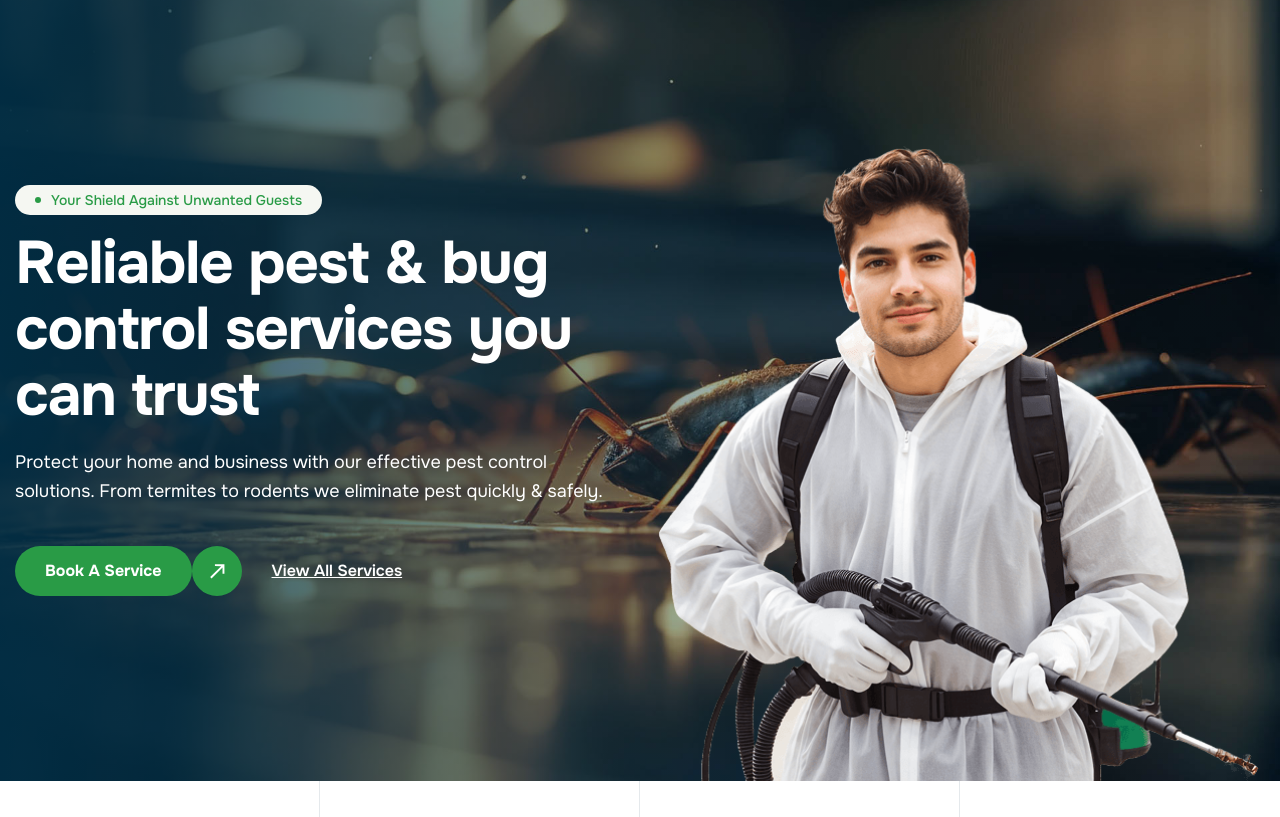
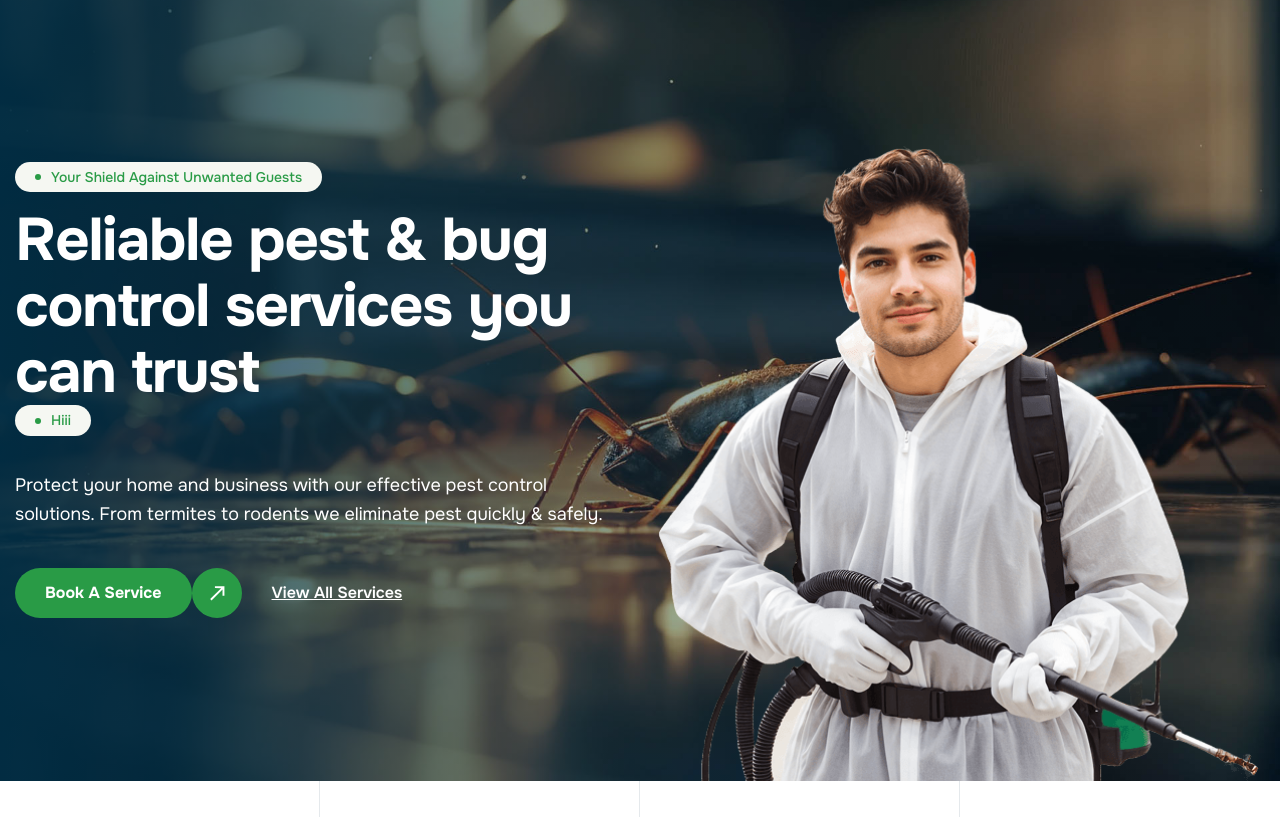
Before and after one commit to AshisSahu2001/Pesticide, a PHP site: page / in a window 1280 px wide. Shown: the part 140-957 px from the top of the page. Run offline with PHP 8.4, Linux system fonts and the light colour scheme.

Commit message:
hi added

```diff
--- a/index.php
+++ b/index.php
@@ -291,6 +291,7 @@ img {
                         <div class="section-title">
                             <h3 class="wow fadeInUp">Your Shield Against Unwanted Guests</h3>
                             <h1 class="text-anime-style-2" data-cursor="-opaque">Reliable pest & bug control services you can trust</h1>
+                            <h3>hiii</h3>
                             <p class="wow fadeInUp" data-wow-delay="0.2s">Protect your home and business with our effective pest control solutions. From termites to rodents we eliminate pest quickly & safely.</p>
                         </div>
                         <!-- Section Title End -->
```
